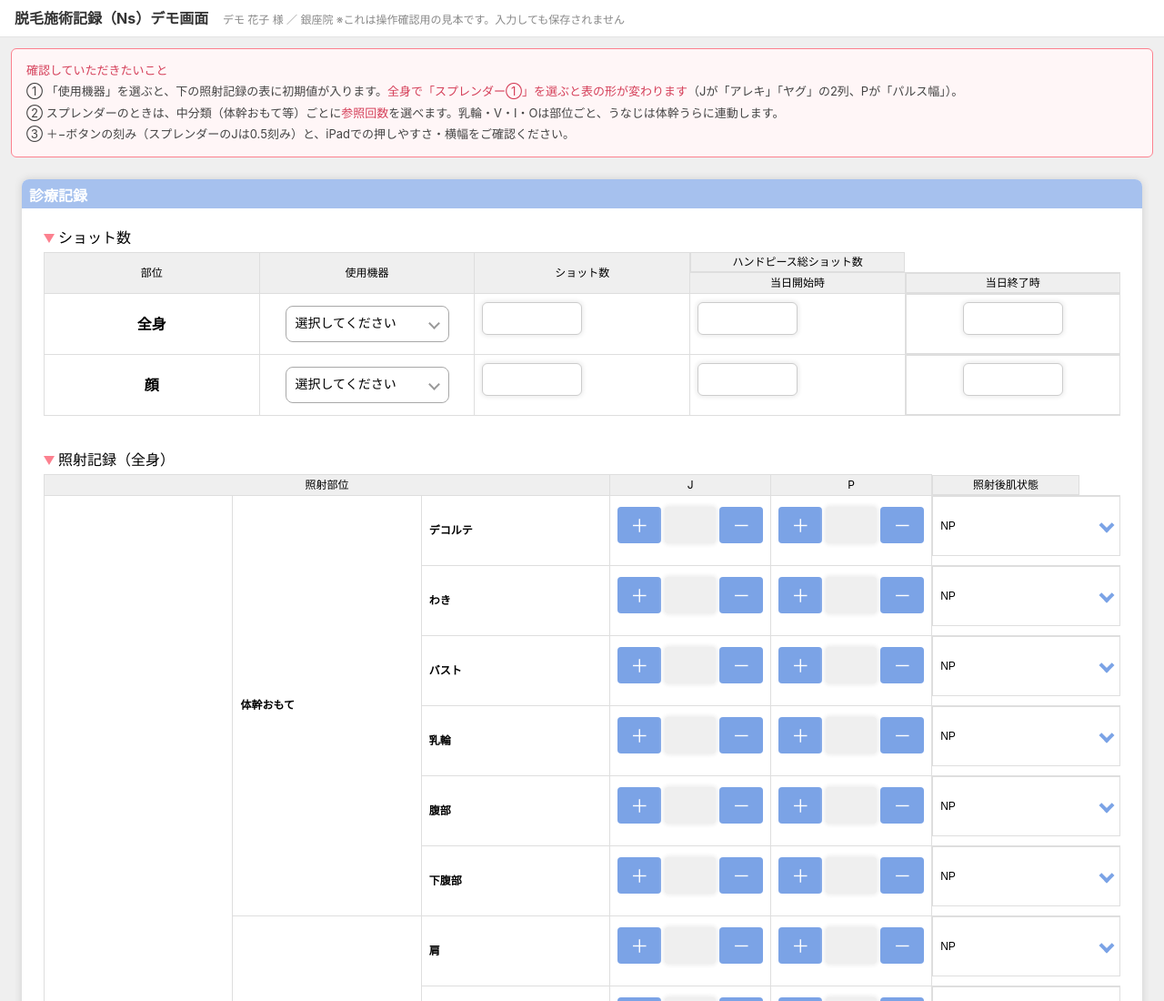
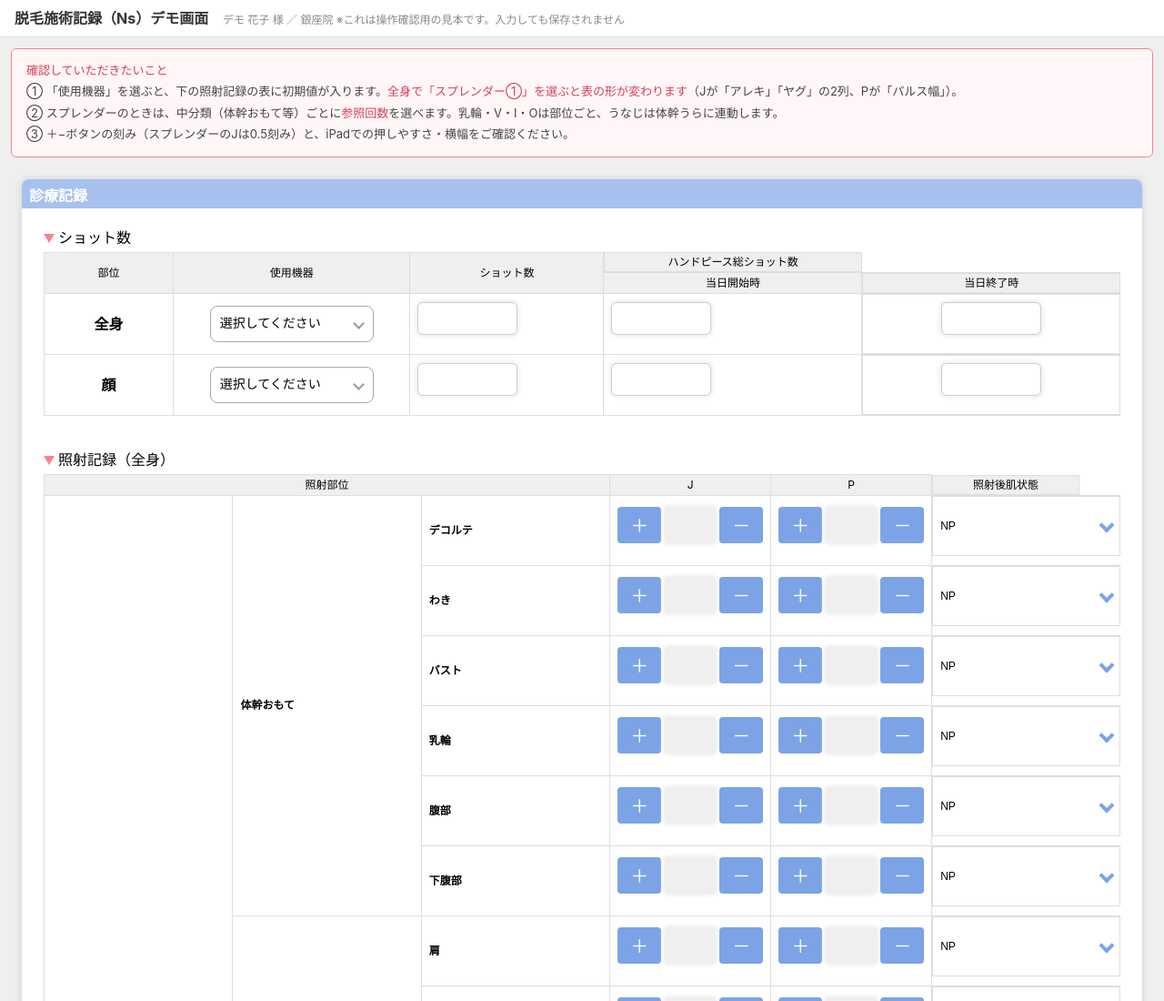
Before and after one commit to blc-komatsu/veritas-hairremoval-demo, a plain HTML site: page index.html in a window 1280 px wide. Shown: the top 1100 px of the page at 91% size. Drawn offline with Linux system fonts and the light colour scheme.

Commit message:
ショット数の表に列定義を追加し、ハンドピース総ショット数が2列にかかるようにする

```diff
--- a/index.html
+++ b/index.html
@@ -71,6 +71,15 @@
 				<div class="form">
 					<div class="transfer-ttl">ショット数</div>
 					<table class="tbl-counter tbl-shot">
+						<!-- 列幅を固定する表なので、列の定義を明示して「ハンドピース総ショット数」が
+						     当日開始時・当日終了時の2列にかかるようにする -->
+						<colgroup>
+							<col style="width:12%">
+							<col style="width:22%">
+							<col style="width:18%">
+							<col style="width:24%">
+							<col style="width:24%">
+						</colgroup>
 						<thead>
 							<tr>
 								<th rowspan="2">部位</th>
```
